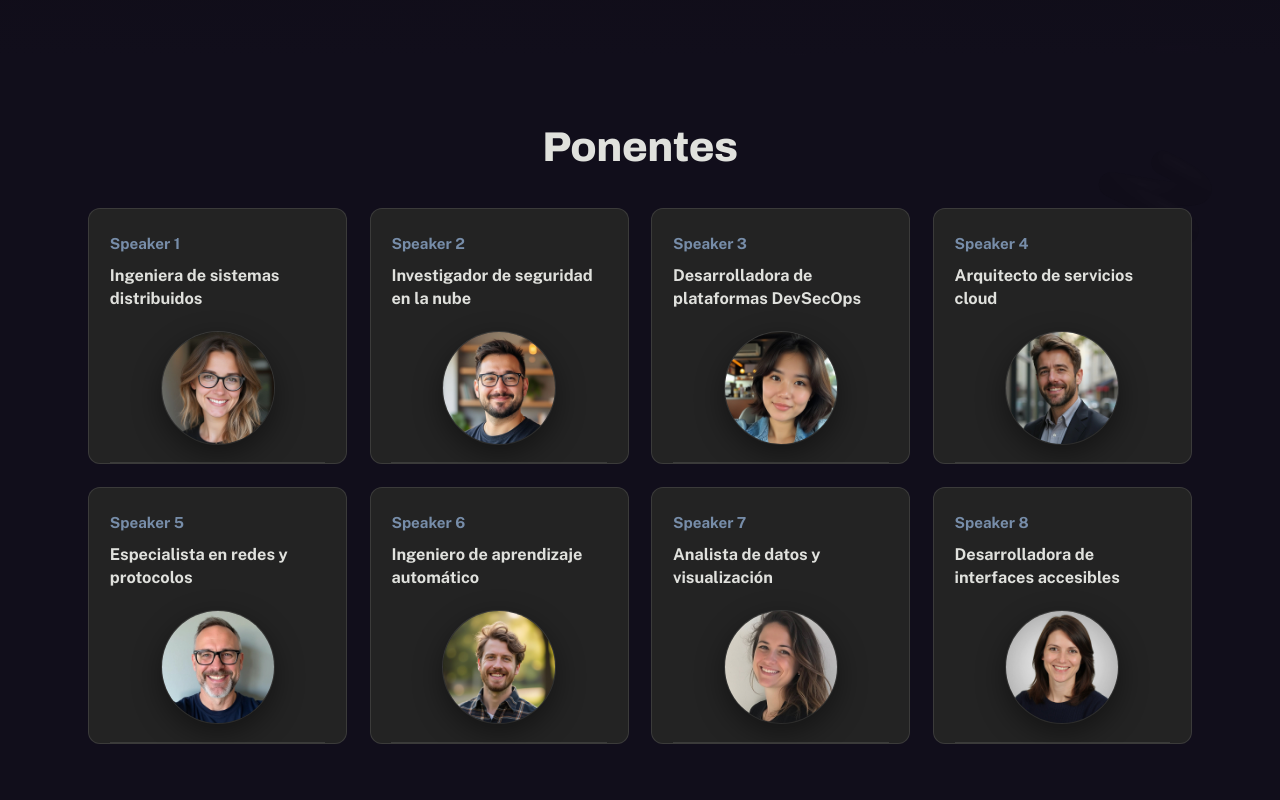
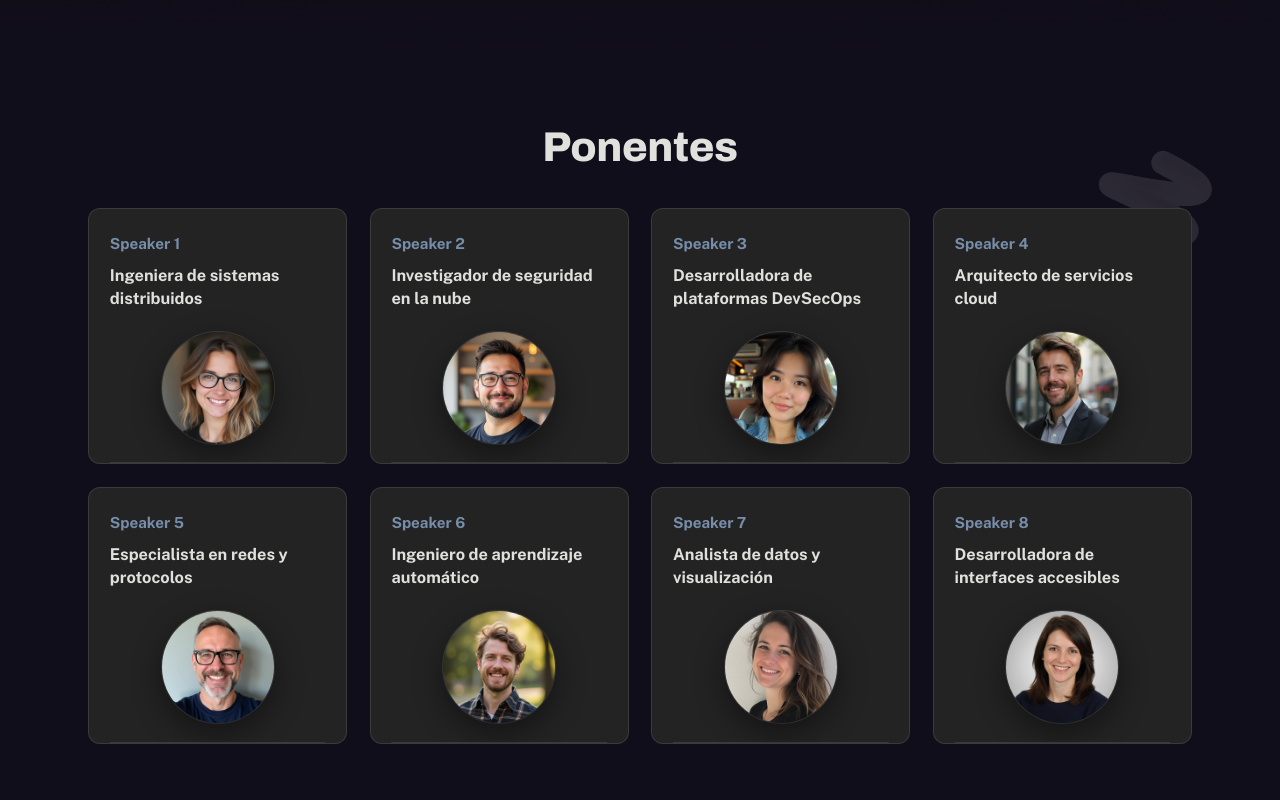
Before and after one commit to nheradevs/heimdall-hack, a plain HTML site: page index.html in a window 1280 px wide. Shown: the part 680-1480 px from the top of the page. Drawn offline with Linux system fonts and the light colour scheme.

Commit message:
style: invert decorative shape color for visibility on dark background

```diff
--- a/css/site.css
+++ b/css/site.css
@@ -51,7 +51,7 @@
   .reveal.in{opacity:1;transform:none}
   @media (prefers-reduced-motion:reduce){.reveal{opacity:1;transform:none;transition:none}.hero-bg{transform:none!important}}
   /* Decorative 3D shapes */
-  .shape{position:absolute;opacity:.45;pointer-events:none;user-select:none}
+  .shape{position:absolute;opacity:.6;filter:invert(1);pointer-events:none;user-select:none}
   /* Sections: even, compact rhythm across the page */
   section{position:relative;padding:3.5rem 0}
   #faq{background:#090b15}
```
